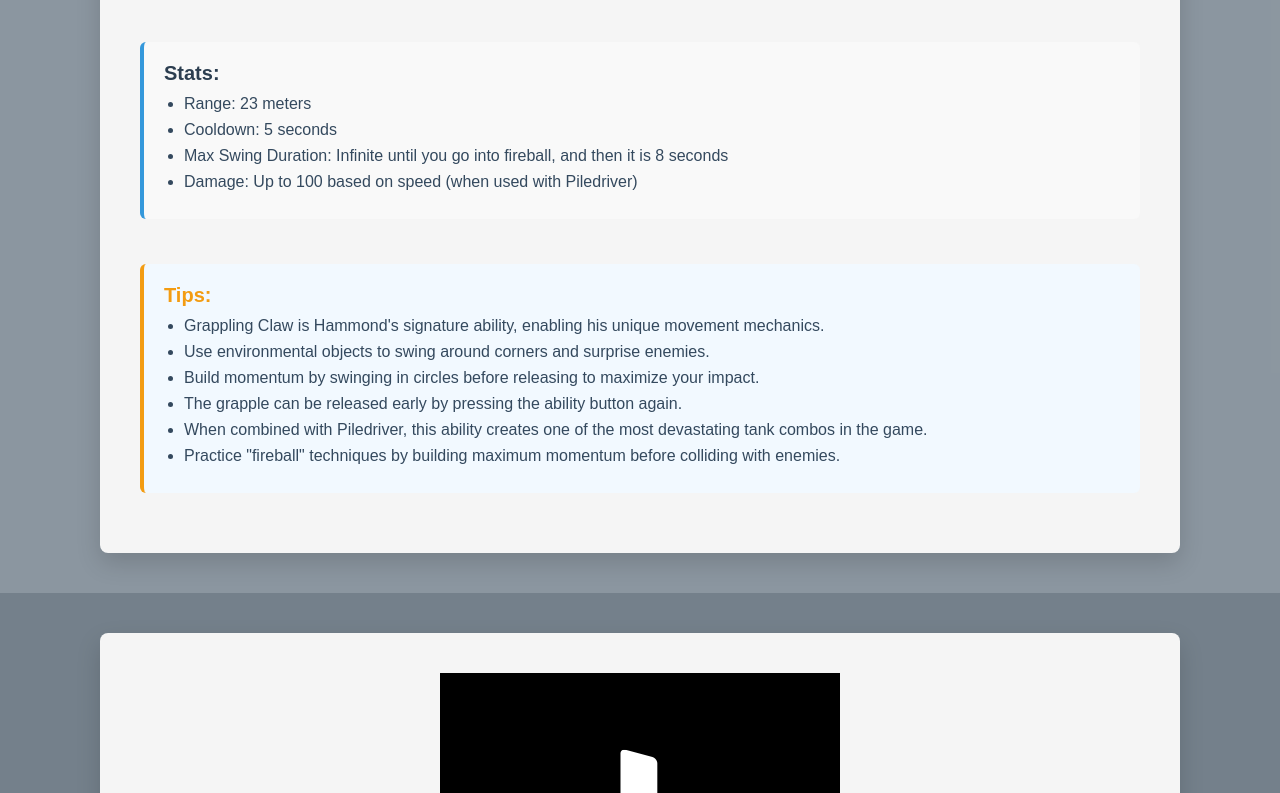
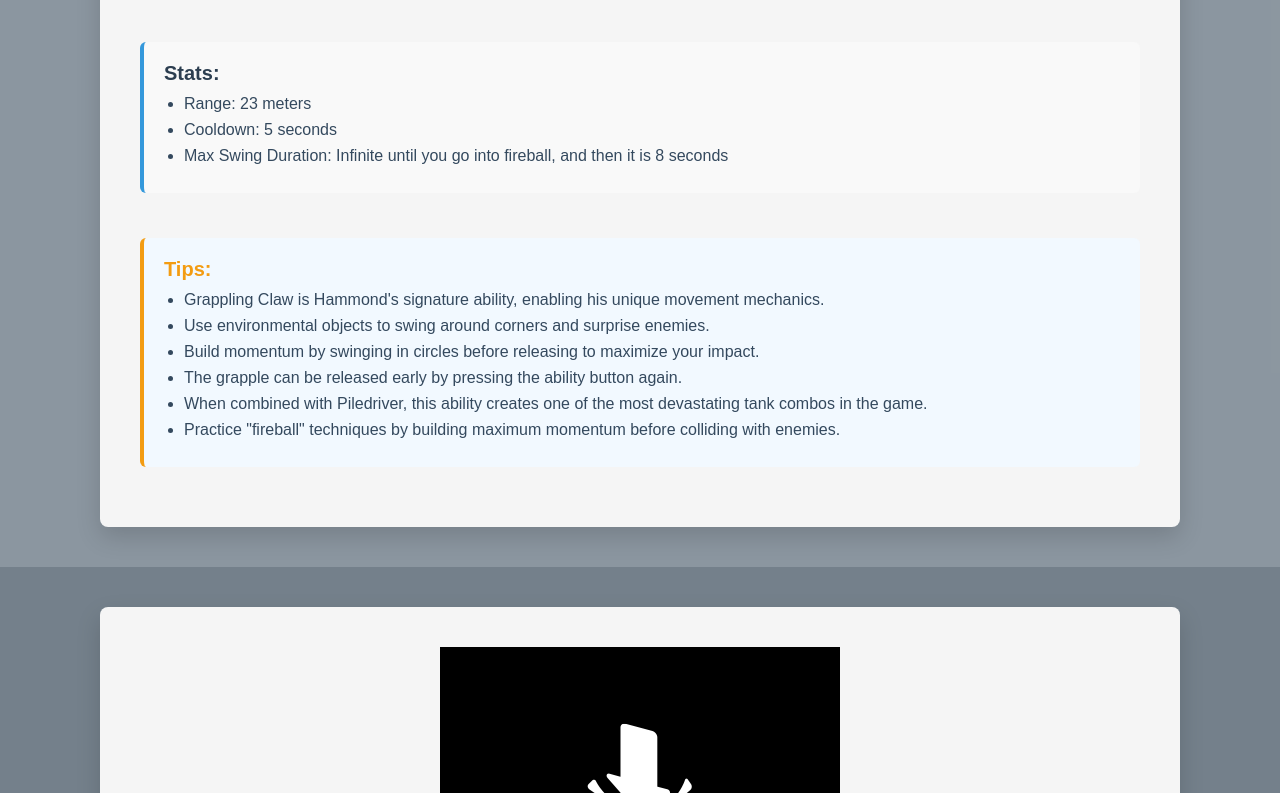
Before and after one commit to Gaabeeee/wrecking-ball-site, a plain HTML site: page src/homepage/abilities.html in a window 1280 px wide. Shown: the part 2676-3469 px from the top of the page. Drawn offline with Linux system fonts and the light colour scheme.

Commit message:
fixed stuff

```diff
--- a/src/homepage/abilities.html
+++ b/src/homepage/abilities.html
@@ -386,7 +386,6 @@
                     <li>Range: 23 meters</li>
                     <li>Cooldown: 5 seconds</li>
                     <li>Max Swing Duration: Infinite until you go into fireball, and then it is 8 seconds</li>
-                    <li>Damage: Up to 100 based on speed (when used with Piledriver)</li>
                 </ul>
             </div>
 
```
